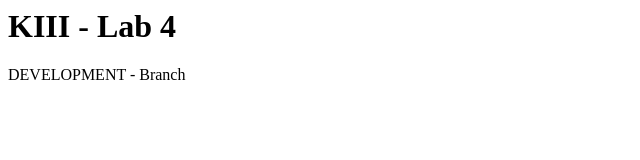
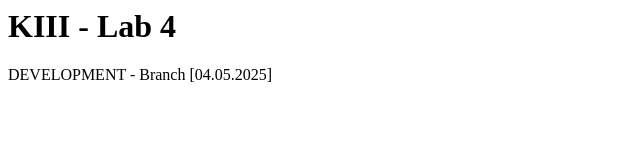
Before and after one commit to gagal18/KIII_Lab4, a plain HTML site: page index.html in a window 1280 px wide. Shown: the whole page, without its empty margins (0-640 px from the left). Drawn offline with Linux system fonts and the light colour scheme.

Commit message:
chore: update date in html

```diff
--- a/index.html
+++ b/index.html
@@ -1,2 +1,2 @@
 <h1>KIII - Lab 4</h1>
-<p>DEVELOPMENT - Branch</p>
+<p>DEVELOPMENT - Branch [04.05.2025]</p>
```
